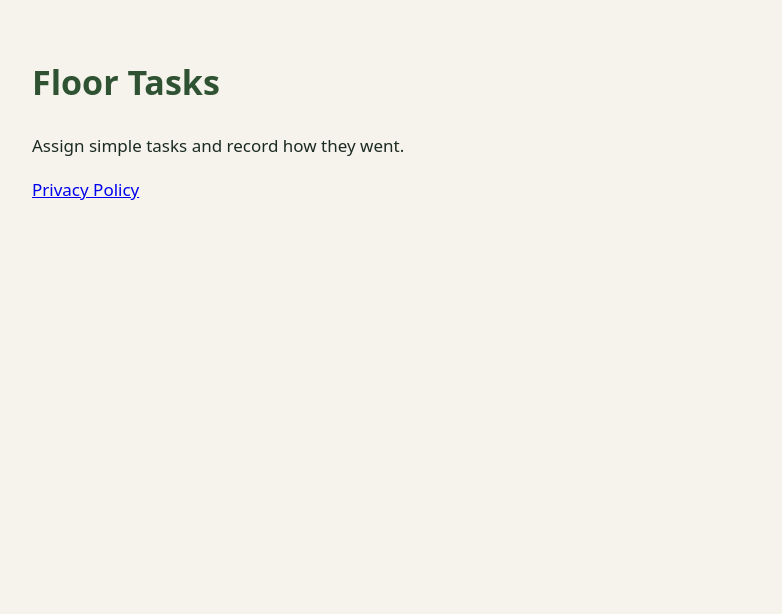
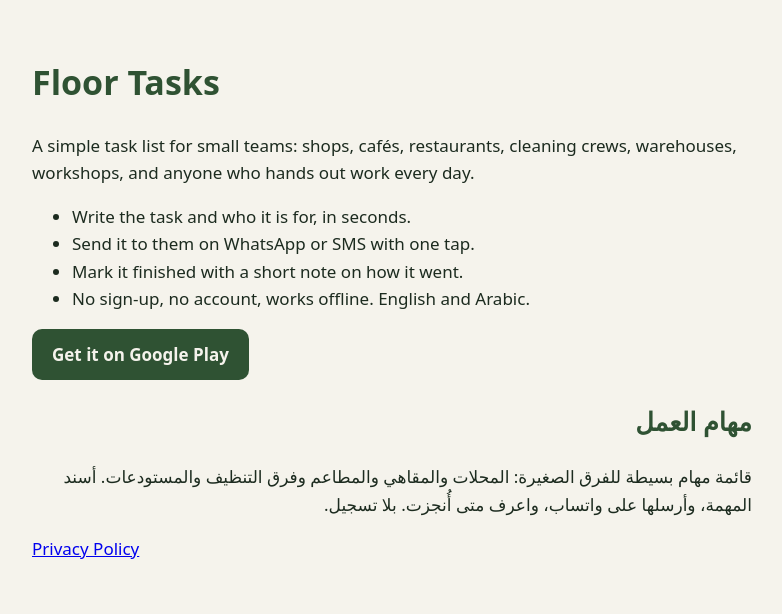
Before and after one commit to ahmedbermo-ui/floortasks-site, a plain HTML site: page index.html in a window 1280 px wide. Shown: the whole page, without its empty margins (248-1030 px from the left). Drawn offline with Linux system fonts and the light colour scheme.

Commit message:
Privacy: explain Send/Tell a friend share text; landing page with Play link
Co-Authored-By: Claude Opus 5.5 <noreply@anthropic.com>

```diff
--- a/index.html
+++ b/index.html
@@ -1,7 +1,19 @@
 <!doctype html><html lang="en"><head><meta charset="utf-8"><meta name="viewport" content="width=device-width,initial-scale=1">
-<title>Floor Tasks</title>
-<style>body{font:17px/1.6 system-ui,-apple-system,"Segoe UI",sans-serif;max-width:720px;margin:0 auto;padding:32px 20px;color:#1C2B1F;background:#F5F3EC}h1{color:#2F5233}</style></head><body>
+<title>Floor Tasks – simple task list for small teams (Android)</title>
+<meta name="description" content="Floor Tasks is a free Android app to assign tasks to your staff, send them on WhatsApp or SMS, and see when they are done. No sign-up. English and Arabic.">
+<style>body{font:17px/1.6 system-ui,-apple-system,"Segoe UI",sans-serif;max-width:720px;margin:0 auto;padding:32px 20px;color:#1C2B1F;background:#F5F3EC}h1,h2{color:#2F5233}.btn{display:inline-block;background:#2F5233;color:#F5F3EC;padding:12px 20px;border-radius:10px;text-decoration:none;font-weight:600}.ar{direction:rtl;text-align:right}</style></head><body>
 <h1>Floor Tasks</h1>
-<p>Assign simple tasks and record how they went.</p>
+<p>A simple task list for small teams: shops, cafés, restaurants, cleaning crews, warehouses, workshops, and anyone who hands out work every day.</p>
+<ul>
+<li>Write the task and who it is for, in seconds.</li>
+<li>Send it to them on WhatsApp or SMS with one tap.</li>
+<li>Mark it finished with a short note on how it went.</li>
+<li>No sign-up, no account, works offline. English and Arabic.</li>
+</ul>
+<p><a class="btn" href="https://play.google.com/store/apps/details?id=com.floortasks.app">Get it on Google Play</a></p>
+<div class="ar" lang="ar">
+<h2>مهام العمل</h2>
+<p>قائمة مهام بسيطة للفرق الصغيرة: المحلات والمقاهي والمطاعم وفرق التنظيف والمستودعات. أسند المهمة، وأرسلها على واتساب، واعرف متى أُنجزت. بلا تسجيل.</p>
+</div>
 <p><a href="privacy.html">Privacy Policy</a></p>
 </body></html>
```
Also changed, not shown: privacy.html (+8 -4 lines).
